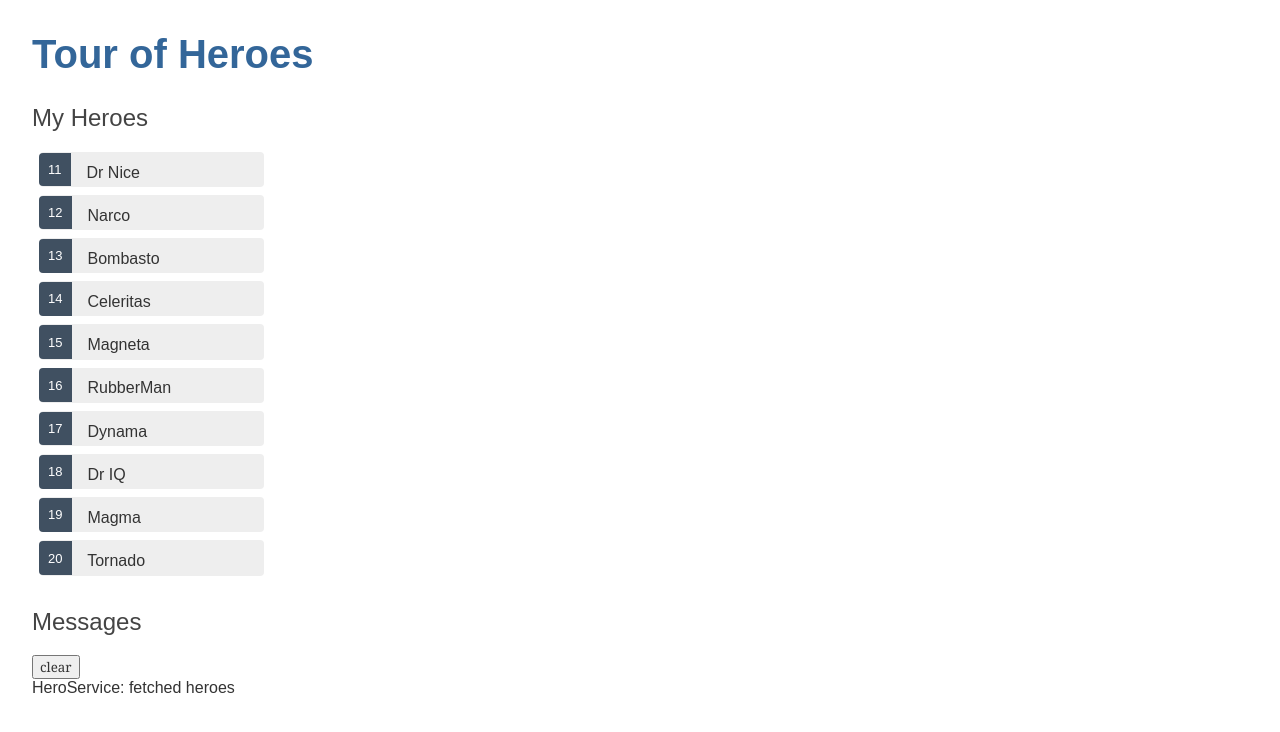
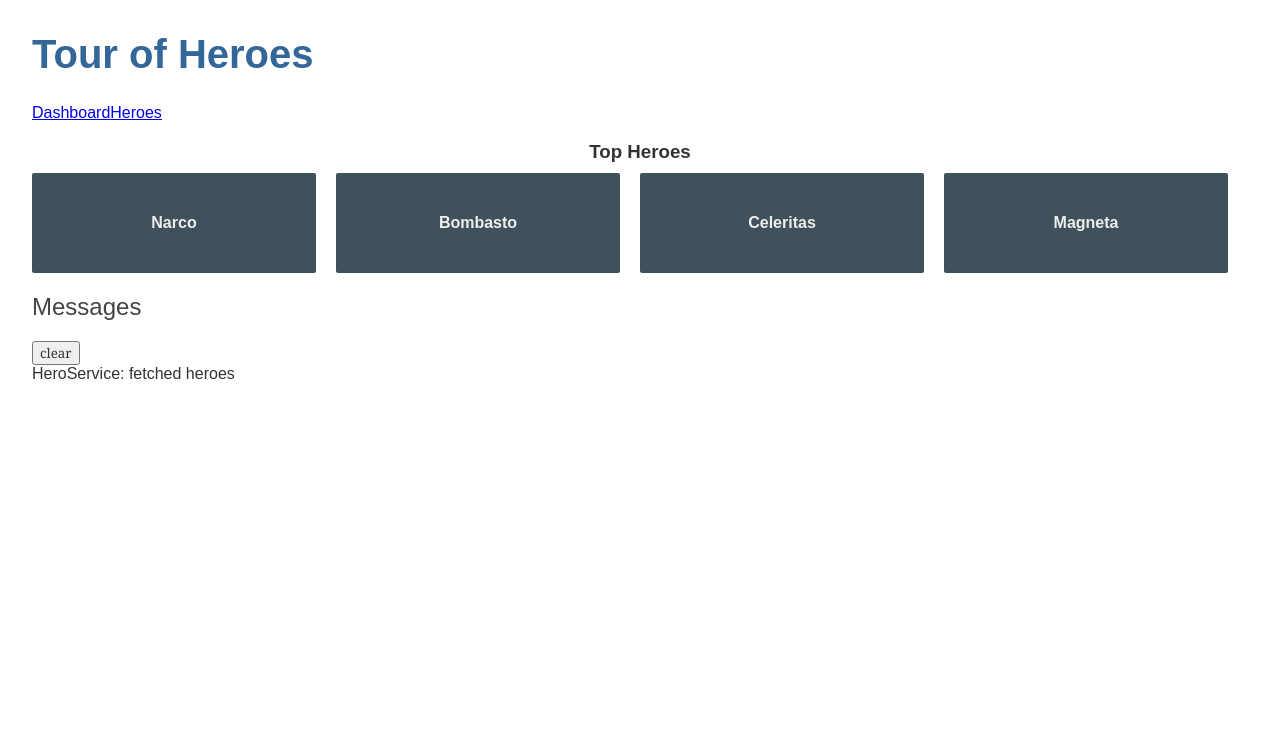
Before and after one commit to stevenmsl/angular-tour-of-heroes, an Angular app: page /dashboard in a window 1280 px wide. Shown: the top 732 px of the page. Built offline with nearby package versions, Linux system fonts and the light colour scheme.

Commit message:
Routing halfway through

```diff
--- a/src/app/app.component.html
+++ b/src/app/app.component.html
@@ -1,3 +1,7 @@
 <h1>{{title}}</h1>
-<app-heroes></app-heroes>
+<nav>
+    <a routerLink="/dashboard">Dashboard</a>
+    <a routerLink="/heroes">Heroes</a>
+</nav>
+<router-outlet></router-outlet>
 <app-messages></app-messages>
--- /dev/null
+++ b/src/app/dashboard/dashboard.component.css
@@ -0,0 +1,74 @@
+
+/*
+    CSS [attribute*=value] Selector : target elements that have a class attribute value containing "col-":
+*/
+[class*='col-'] {
+    float: left;
+    padding-right: 20px;
+    padding-bottom: 20px;
+}
+[class*='col-']:last-of-type {
+    padding-right: 0;
+}
+a {
+    text-decoration: none;
+}
+/*
+box-sizing: border-box - padding and border on an element are included in the width and height:
+*/
+*, *:after, *:before {
+    -webkit-box-sizing: border-box;
+    -moz-box-sizing: border-box;
+    box-sizing: border-box;
+}
+h3 {
+    text-align: center;
+    margin-bottom: 0;
+}
+h4 {
+    position: relative;
+}
+.grid {
+    margin: 0
+}
+.col-1-4 {
+    width: 25%;
+}
+.module {
+    padding: 20px;
+    text-align: center;
+    color: #eee;
+    max-height: 120px;
+    min-width: 120px;
+    background-color: #3f525c;
+    border-radius: 2px;
+}
+.module:hover {
+    background-color: #eee;
+    cursor: pointer;
+    color: #607d8b;
+}
+.grid-pad {
+    padding: 10px 0;
+}
+/*
+ '>' selector : it will target elements which are direct children of a particular element
+ last-of-type: selector matches every element that is the last child, of a particular type, of its parent.
+*/
+.grid-pad > [class*='col-']:last-of-type {
+    padding-right: 20px;
+}
+@media (max-width: 600px) {
+    .module {
+        font-size: 10px;
+        max-height: 75px;
+    }
+}
+@media (max-width: 1024px) {
+    .grid {
+        margin: 0;
+    }
+    .module {
+        min-width: 60px;
+    }
+}
--- /dev/null
+++ b/src/app/dashboard/dashboard.component.html
@@ -0,0 +1,8 @@
+<h3>Top Heroes</h3>
+<div class="grid grid-pad">
+    <a *ngFor="let hero of heroes" class="col-1-4">
+        <div class="module hero">
+            <h4>{{hero.name}}</h4>
+        </div>
+    </a>
+</div>
--- /dev/null
+++ b/src/app/dashboard/dashboard.component.ts
@@ -0,0 +1,23 @@
+import { Component, OnInit } from '@angular/core';
+import { Hero } from '../hero';
+import { HeroService } from '../hero.service';
+
+@Component({
+  selector: 'app-dashboard',
+  templateUrl: './dashboard.component.html',
+  styleUrls: ['./dashboard.component.css']
+})
+export class DashboardComponent implements OnInit {
+  heroes : Hero[] = [];
+
+  constructor(private heroService: HeroService) { }
+
+  ngOnInit() {
+    this.getHeroes();
+  }
+  getHeroes(): void {
+    this.heroService.getHeroes()
+      .subscribe(heroes => this.heroes = heroes.slice(1,5));
+  }
+
+}
```
Also changed, not shown: src/app/app-routing.module.ts (added, +35 -0 lines), src/app/app.module.ts (+6 -2 lines), 1 other file (tests, documents, lock files or other folders).
